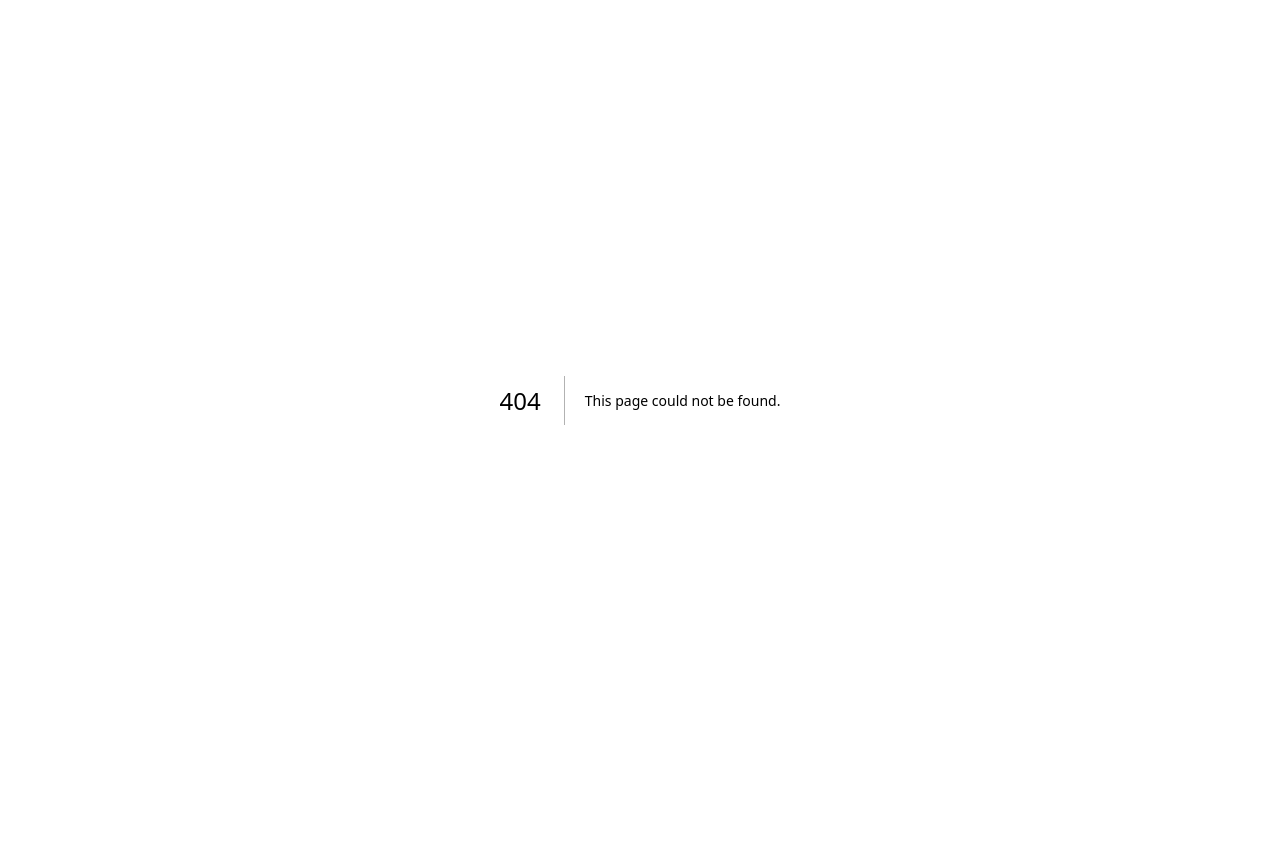
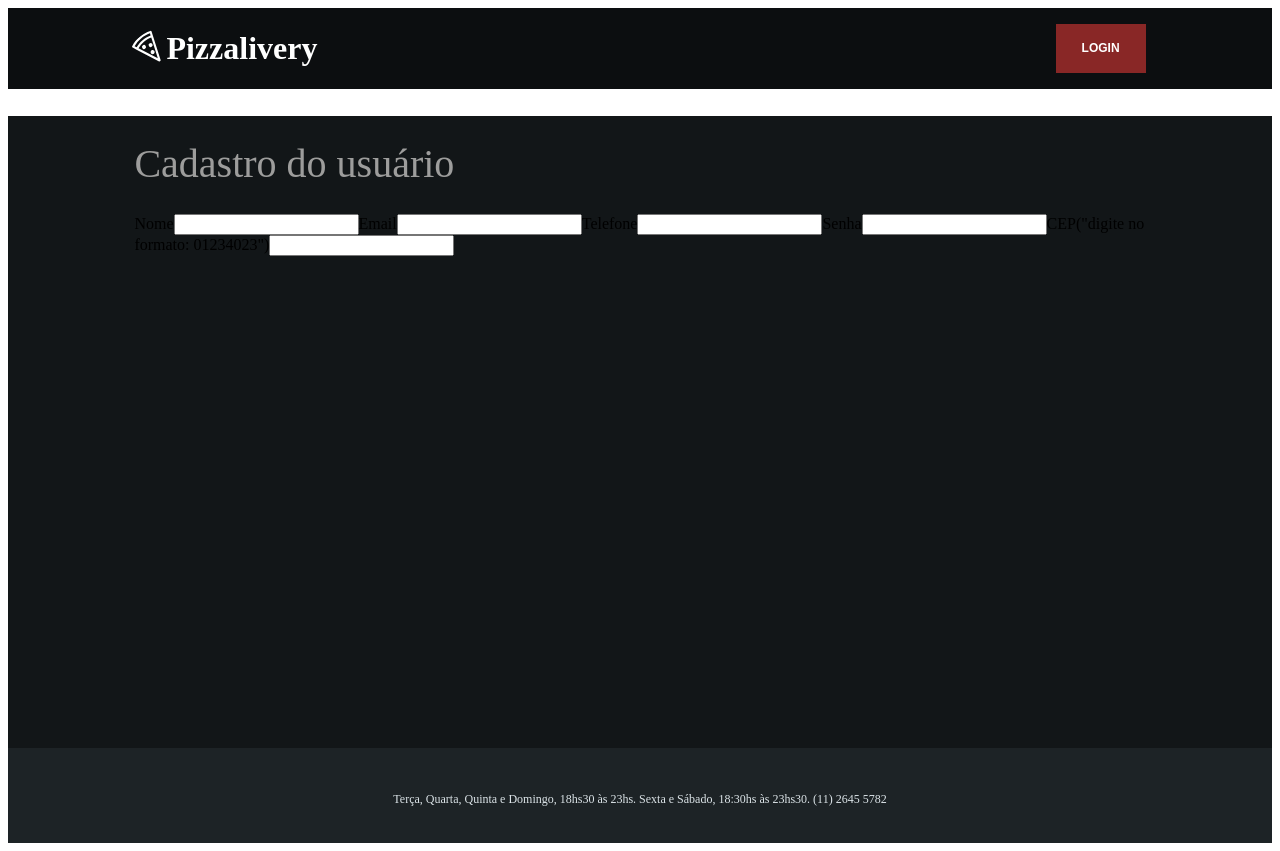
Before and after one commit to DaniloMendonca08/checkpoint3-web, a Next.js app: page /signUp in a window 1280 px wide. Before the commit this address had no page. Before the commit the page ends 800 px from the top, so only its background shows below. Built offline with nearby package versions, Linux system fonts and the light colour scheme.

Commit message:
criacao-pagina-cadastro

```diff
--- /dev/null
+++ b/src/app/signUp/page.tsx
@@ -0,0 +1,91 @@
+"use client"
+
+import { useState } from "react";
+import { Layout } from "../components/layout/Layout";
+import { Title } from "../components/title/Title";
+
+export default function SignUp() {
+
+    const [name, setName] = useState("")
+    const [email, setEmail] = useState("")
+    const [phone, setPhone] = useState("")
+    const [password, setPassword] = useState("")
+    const [cep,setCep] = useState("")
+
+    const handleName = (event) => {
+        setName(event.target.value)
+      }
+
+    const handleEmail = (event) => {
+        setEmail(event.target.value)
+      }
+
+    const handlePhone = (event) => {
+        setPhone(event.target.value)
+    }
+
+    const handlePassword = (event) => {
+        setPassword(event.target.value)
+    }
+
+    const handleCep = async () => {
+        try {
+            const response = await fetch(`https://brasilapi.com.br/api/cep/v1/${cep}`)
+            const options = await response.json()
+          } catch (error) {
+            alert(`Deu ruim:  ${error}`)
+          } finally {
+            // setIsLoading(false)
+          }
+    }
+
+    return (
+        <Layout>
+            <Title>Cadastro do usuário</Title>
+            <label htmlFor="name">Nome</label>
+        <input
+          type="text"
+          name="name"
+          id="name"
+          value={name}
+          onChange={handleName}
+        />
+
+        <label htmlFor="email">Email</label>
+        <input
+          type="text"
+          name="email"
+          id="email"
+          value={email}
+          onChange={handleEmail}
+        />
+
+        <label htmlFor="phone">Telefone</label>
+        <input
+          type="text"
+          name="phone"
+          id="phone"
+          value={phone}
+          onChange={handlePhone}
+        />
+
+        <label htmlFor="password">Senha</label>
+        <input
+          type="password"
+          name="password"
+          id="password"
+          value={password}
+          onChange={handlePassword}
+        />
+
+        <label htmlFor="cep">CEP("digite no formato: 01234023")</label>
+        <input
+          type="text"
+          name="cep"
+          id="cep"
+          value={cep}
+          onChange={handleCep}
+        />
+        </Layout>
+    )
+}
```
